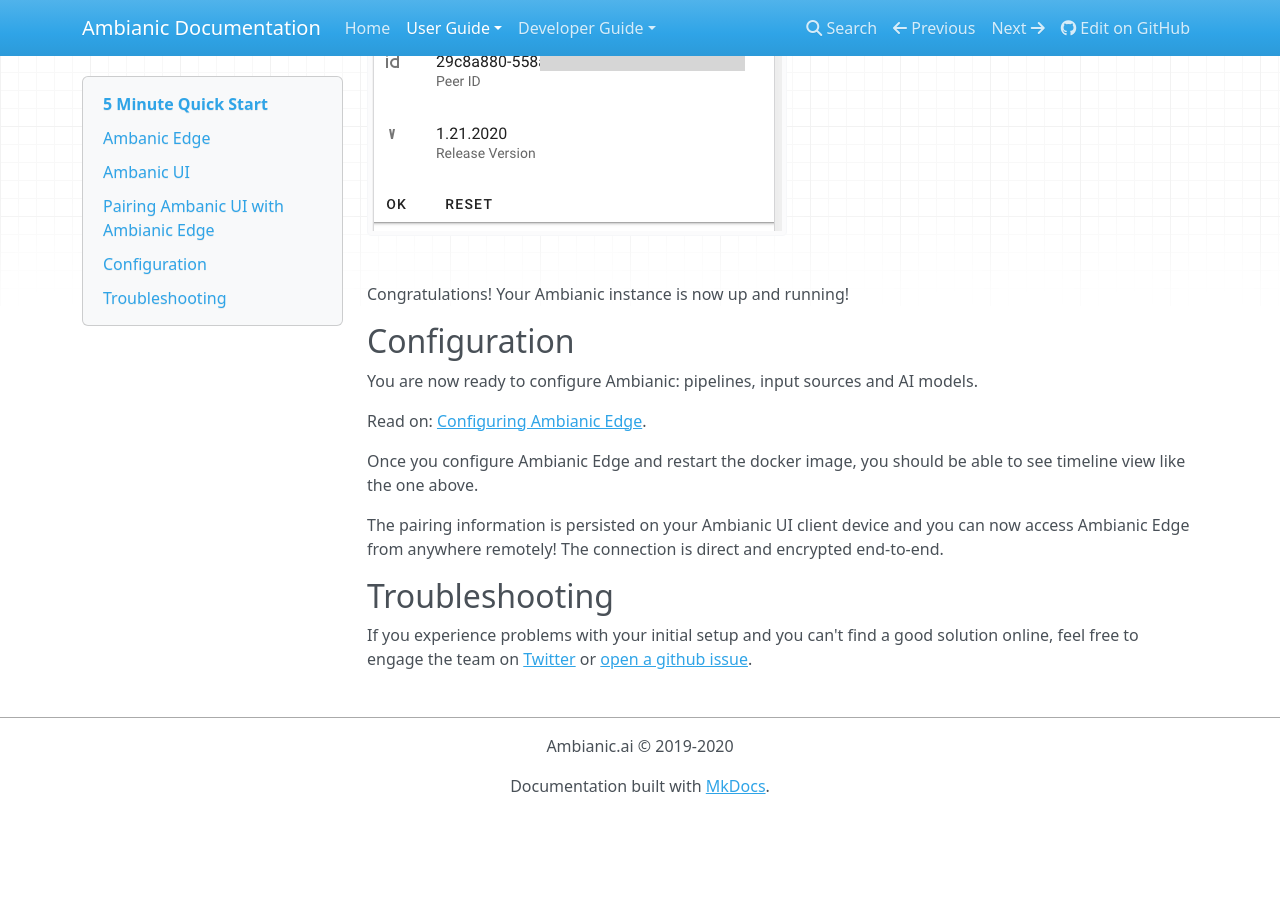
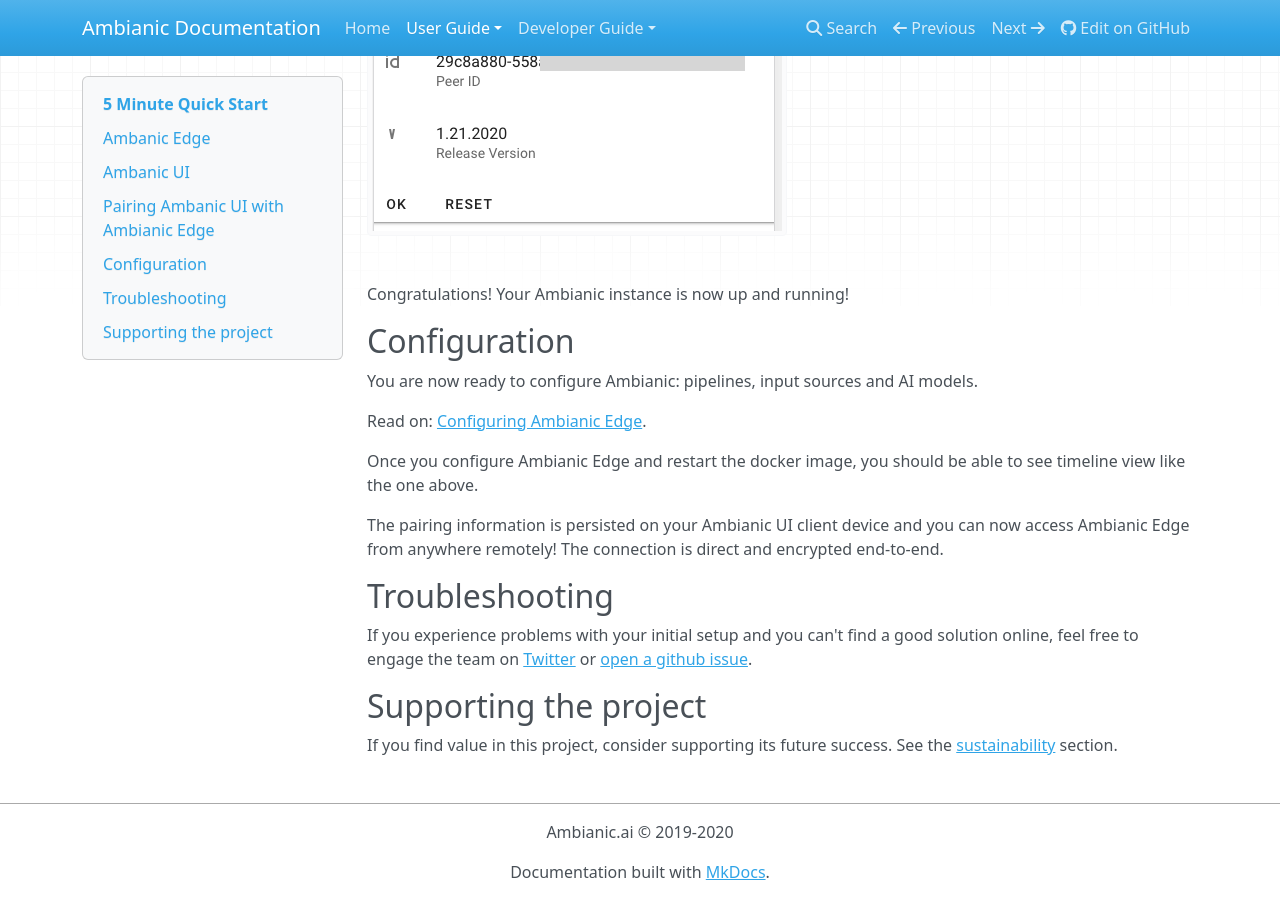
Before and after one commit to ambianic/ambianic-docs, an MkDocs documentation site: the page built from docs-md/users/quickstart.md, in a window 1280 px wide and 900 px high, scrolled down 3446 px. Built offline with MkDocs 1.6.1, drawn with Linux system fonts in a browser that asks for light colours; nearby versions of some CDN libraries; before the commit the page ends 4260 px from its top, so only the background shows below that.

Commit message:
docs: sustainability reference

```diff
--- a/docs-md/users/quickstart.md
+++ b/docs-md/users/quickstart.md
@@ -84,3 +84,7 @@
 ## Troubleshooting
 
 If you experience problems with your initial setup and you can't find a good solution online, feel free to engage the team on [Twitter](https://twitter.com/ambianicai) or [open a github issue](https://github.com/ambianic).
+
+## Supporting the project
+
+If you find value in this project, consider supporting its future success. See the [sustainability](https://docs.ambianic.ai/#sustainability) section.
```
